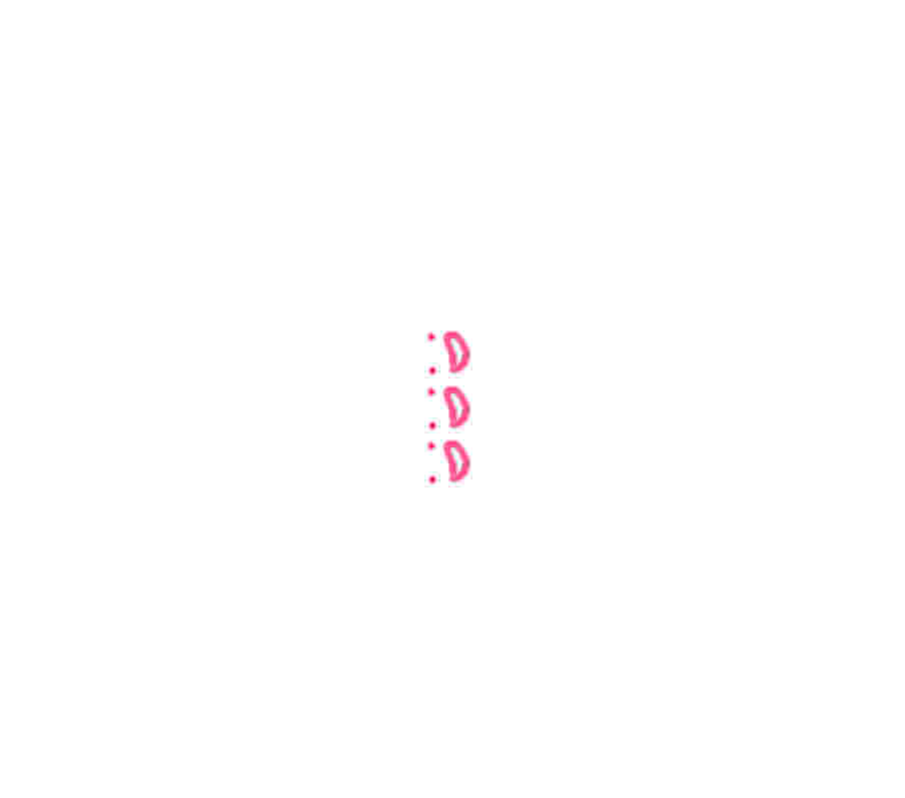
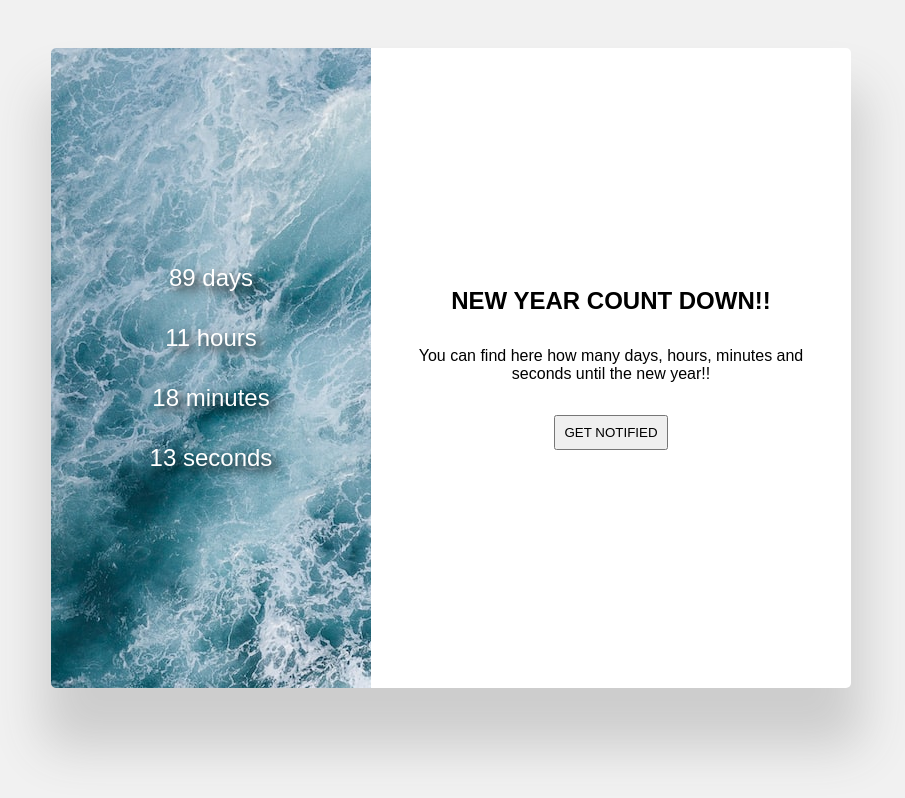
Before and after one commit to FbW-22-E04/browser-comingsoon-cemkgrbz, a website built with webpack: page src/index.html in a window 1280 px wide. Shown: the whole page, without its empty margins (189-1094 px from the left). Built offline with nearby package versions, Linux system fonts and the light colour scheme.

Commit message:
added solution

```diff
--- a/src/index.html
+++ b/src/index.html
@@ -4,15 +4,34 @@
     <meta charset="UTF-8" />
     <meta name="viewport" content="width=device-width, initial-scale=1.0" />
     <meta http-equiv="X-UA-Compatible" content="ie=edge" />
-    <title></title>
+    <link rel="stylesheet" href="styles/style.css">
+    <title>Coming Soon</title>
   </head>
 
   <body>
-    <!-- This is where your HTML goes, feel free to delete example content :) -->
     <main class="container">
-      <img src="./images/hello.jpg">
-      <img src="/images/hello.jpg">
-      <img src="images/hello.jpg">
+      <div class="left">
+        <ul>
+          <li>
+            <p class="days"></p>
+          </li>
+          <li>
+            <p class="hours"></p>
+          </li>
+          <li>
+            <p class="minutes"></p>
+          </li>
+          <li>
+            <p class="seconds"></p>
+          </li>
+        </ul>
+      </div>
+      <div class="right">
+        <h2>NEW YEAR COUNT DOWN!!</h2>
+        <p>You can find here how many days, hours, minutes and seconds until the new year!!</p>
+        <button>GET NOTIFIED</button>
+      </div>
     </main>
+    <script src="./index.js"></script>
   </body>
 </html>
--- a/src/index.js
+++ b/src/index.js
@@ -1,7 +1,45 @@
-import './styles/main.scss'; // Don't delete :)
-import smile from './scripts/smile.js'; // Feel free to delete :)
+// import './styles/main.scss'; // Don't delete :)
+// import smile from './scripts/smile.js'; // Feel free to delete :)
 
-// All of your javascript should go here :)
+// // All of your javascript should go here :)
 
 
-smile() // Feel free to delete :)
+// const remDays = document.querySelector(".days")
+// const remHours = document.querySelector(".hours")
+// const remMinutes = document.querySelector(".minutes")
+// const remSeconds = document.querySelector(".seconds")
+// document.querySelector(".days").textContent = "sdfsfa"
+// document.querySelector("h2").textContent = "adfad"
+const newYear = new Date('1 January 2023');
+console.log("🚀 ~ newYear", newYear)
+
+
+// console.log("🚀 ~ diff", diff)
+// console.log("🚀 ~ days", diff / (1000 * 60 * 60 * 24))
+// console.log("🚀 ~ hours", diff % (1000 * 60 * 60 * 24))
+
+const days = 1000 * 60 * 60 * 24
+const hours = 1000 * 60 * 60
+const minutes = 1000 * 60
+const seconds = 1000
+
+
+
+function countDown() {
+    const now = Date.now() // ms from 1/1/1970
+    const diff = newYear - now
+
+    const daysLeft = Math.floor(diff / (days))
+    const hoursLeft = Math.floor((diff % days) / hours)
+    const minutesLeft = Math.floor(((diff % days) % hours) / minutes)
+    const secondsLeft = Math.floor(((diff % days) % hours) % minutes / seconds)
+
+    const remDays = (document.querySelector(".days").textContent = `${daysLeft} days`)
+    const remHours = (document.querySelector(".hours").textContent = `${hoursLeft} hours`);
+    const remMinutes = (document.querySelector(".minutes").textContent =
+    `${minutesLeft} minutes`);
+    const remSeconds = (document.querySelector(".seconds").textContent =
+    `${secondsLeft} seconds`);
+}
+
+const interval = setInterval(countDown, 1000)
--- /dev/null
+++ b/src/styles/style.css
@@ -0,0 +1,64 @@
+* {
+    padding: 0;
+    margin: 0;
+    box-sizing: border-box;
+}
+
+body {
+    background-color: rgb(241, 241, 241);
+    font-family: Arial, Helvetica, sans-serif;
+}
+.container {
+    display: flex;
+    width: 50rem;
+    height: 40rem;
+    margin: auto;
+    margin-top: 3rem;
+    align-items: center;
+    background-color: white;
+    border-radius: 5px;
+    box-shadow: 2px 50px 50px 10px rgb(205, 205, 205);
+
+}
+
+
+.left {
+    width: 40%;
+    align-content: center;
+    background-image: url("../images/1.jpeg") ;
+    height: 100%;
+    display: flex;
+    align-items: center;
+    justify-content: center;
+    border-radius: 5px 0 0 5px;
+
+
+}
+
+.right {
+    width: 60%;
+    align-content: center;
+    padding: 1rem;
+    text-align: center;
+}
+
+ul{
+    list-style: none;
+}
+
+li {
+    margin: 2rem 1rem;
+    font-size: 1.5rem;
+    color: white;
+    text-shadow: 5px 5px 10px rgb(0, 0, 0);
+    text-align: center;
+}
+
+h2 {
+    margin-bottom: 2rem;
+}
+
+button {
+    margin-top: 2rem;
+    padding: .5rem;
+}
```
Also changed, not shown: src/images/1.jpeg (added).
